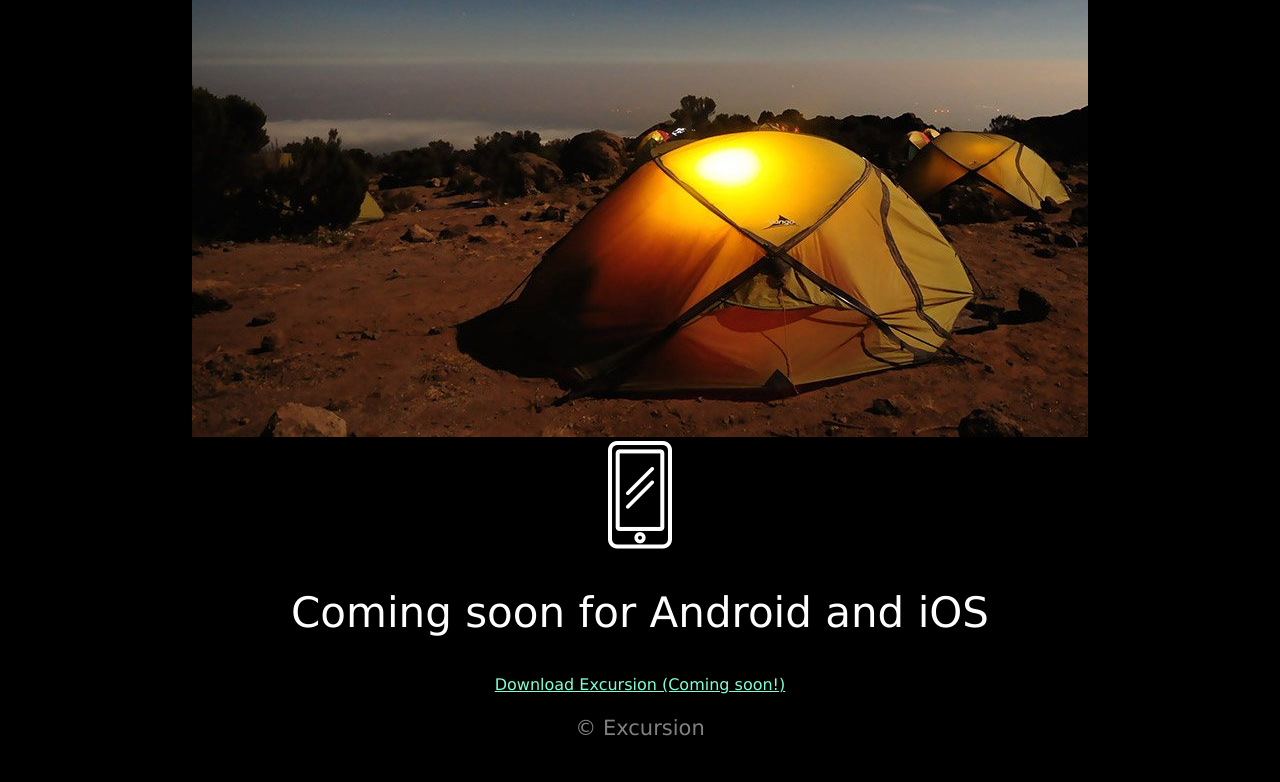
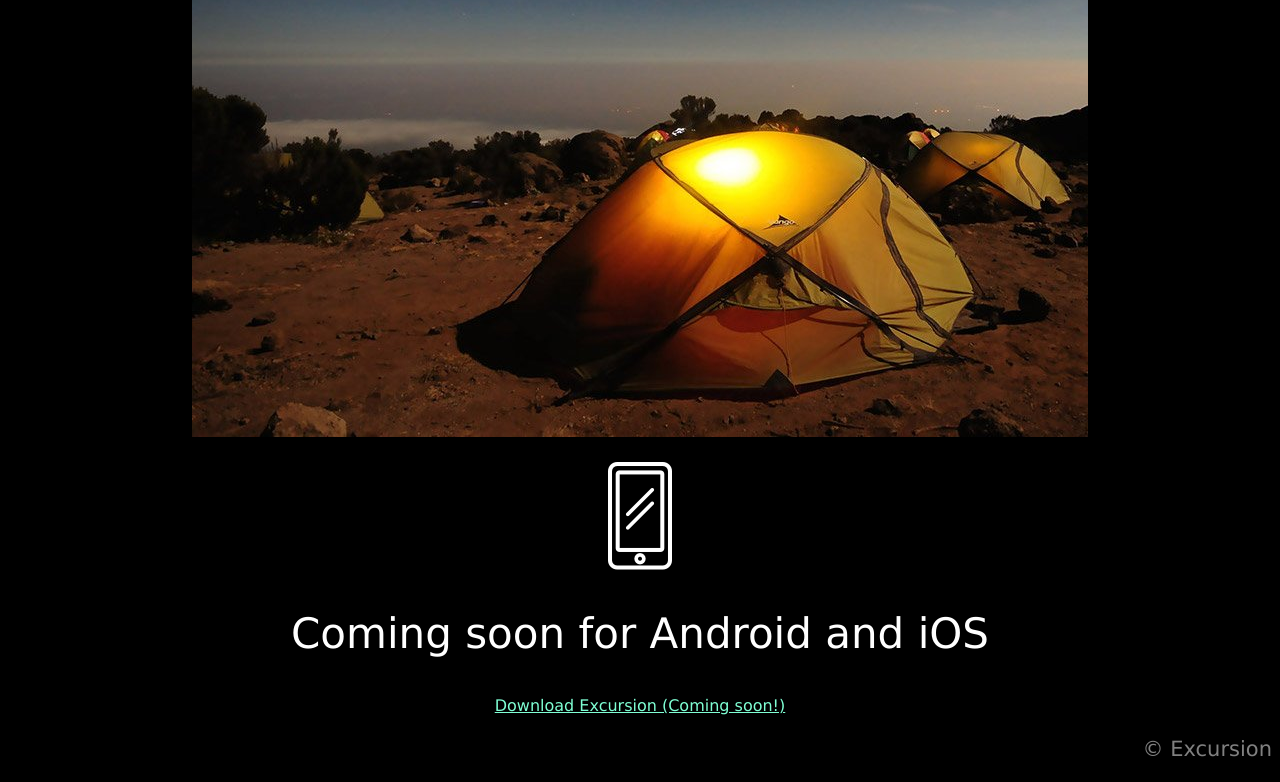
Before and after one commit to nhuisj/excursion, a plain HTML site: page index.html in a window 1280 px wide. Shown: the part 578-1360 px from the top of the page. Before the commit the page ends 1339 px from the top, so only its background shows below. Drawn offline with Linux system fonts and the light colour scheme.

Commit message:
Finalized MVP

```diff
--- a/index.html
+++ b/index.html
@@ -20,6 +20,7 @@
             <h2>Your personal travel guide</h2>
             <p>Excursion remembers places you like, and recommends new points of interest around you.</p>
             <img src="resources/images/camp.jpg"/>
+            <p></p>
         </div>
 
         <div class="end">
--- a/resources/css/style.css
+++ b/resources/css/style.css
@@ -25,3 +25,7 @@ a {
     font-size: 16px;
     color: aquamarine;
 }
+
+.footer {
+    text-align: right;
+}
```
